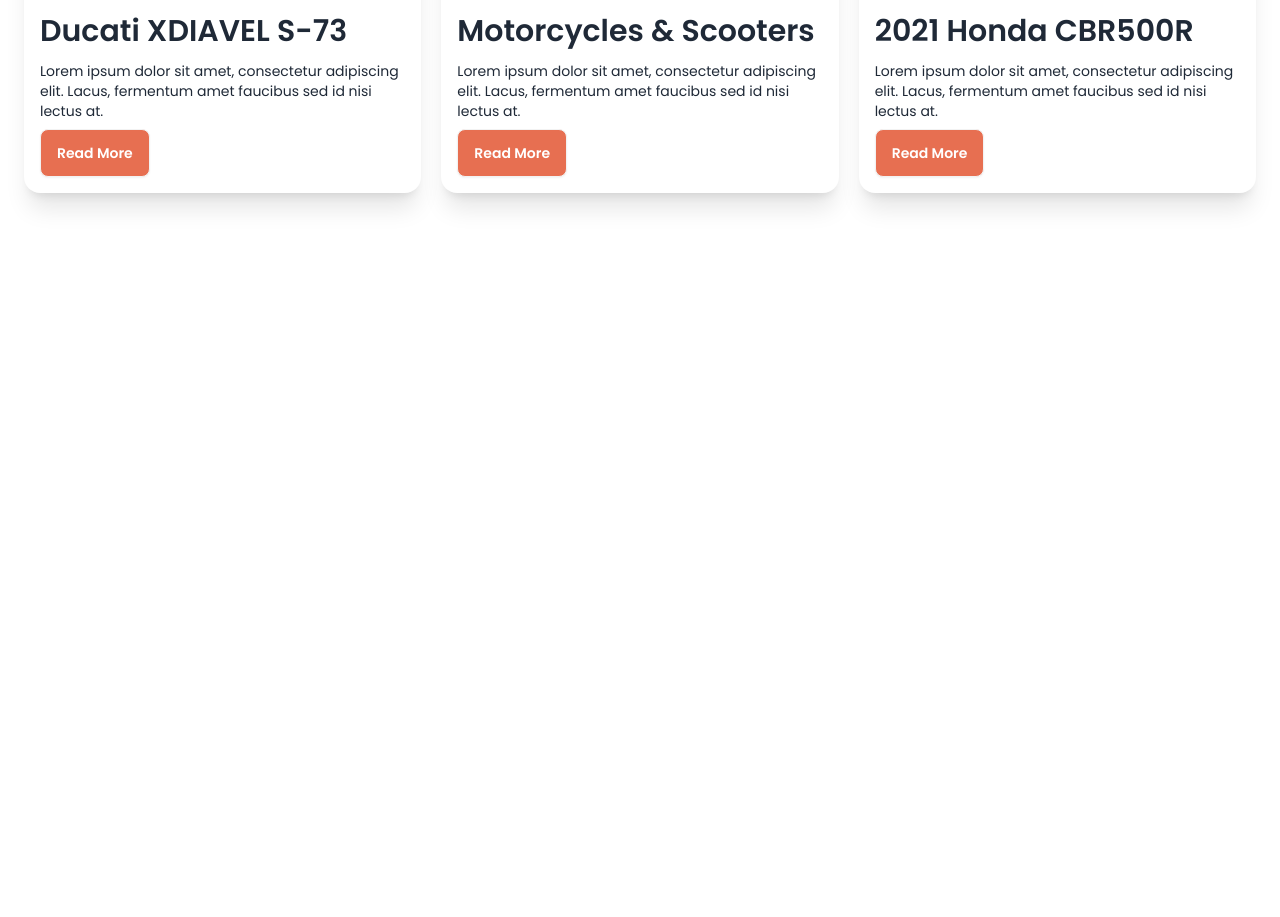
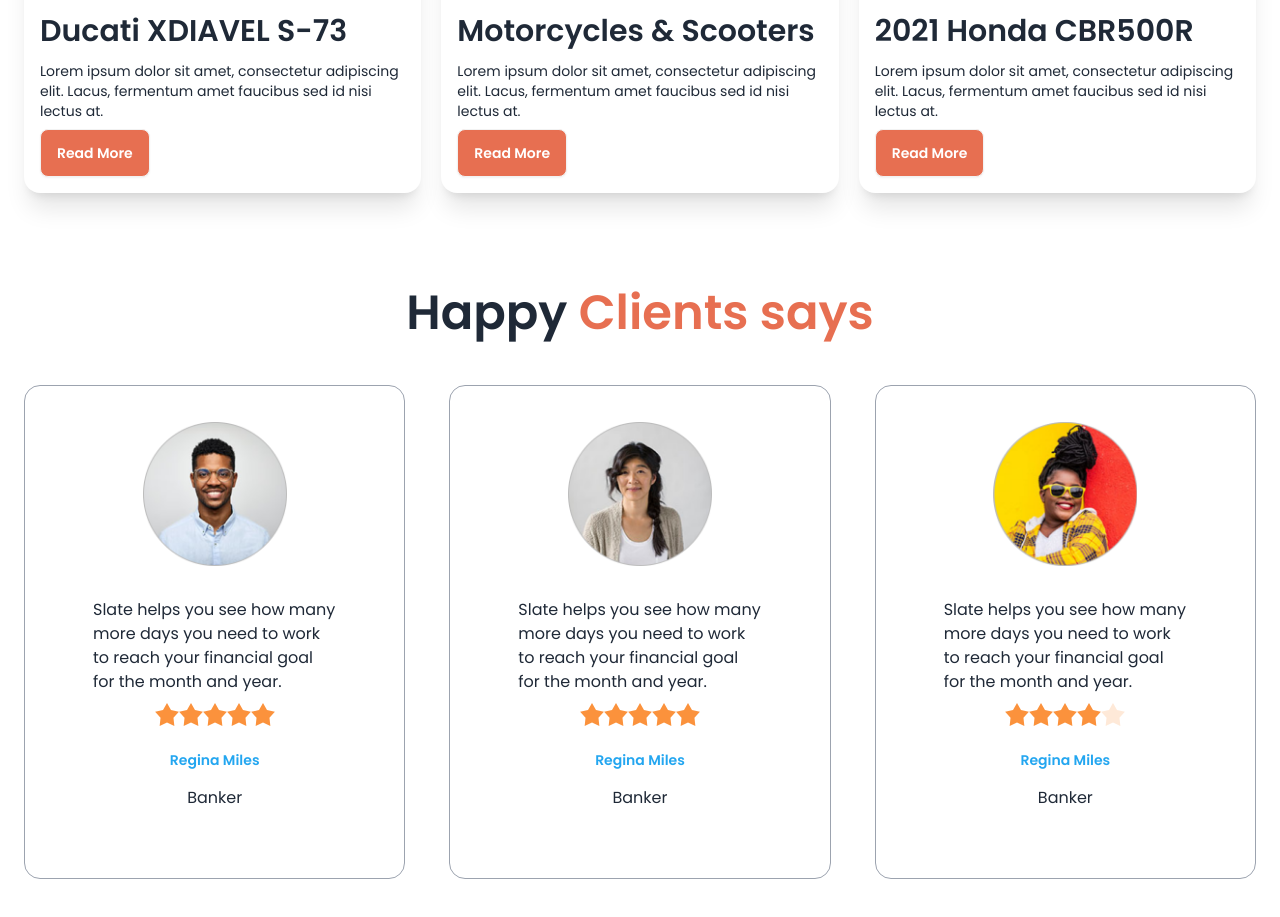
Before and after one commit to TanjilulRafi/biker-zone-daisyUI, a plain HTML site: page index.html in a window 1280 px wide. Shown: the part 1508-2425 px from the top of the page. Before the commit the page ends 1797 px from the top, so only its background shows below. Drawn offline with nearby package versions, Linux system fonts and the light colour scheme.

Commit message:
Added happy clients

```diff
--- a/index.html
+++ b/index.html
@@ -178,12 +178,12 @@
             <div class="grid grid-cols-1 md:grid-cols-2 lg:grid-cols-3 gap-5">
                 <div class="card card-compact bg-base-100 shadow-xl">
                     <figure>
-                        <img src="images/others/latest1.png"
-                            alt="Shoes" />
+                        <img src="images/others/latest1.png" alt="Shoes" />
                     </figure>
                     <div class="card-body">
                         <h2 class="card-title text-3xl">Ducati XDIAVEL S-73</h2>
-                        <p>Lorem ipsum dolor sit amet, consectetur adipiscing elit. Lacus, fermentum amet faucibus sed id nisi lectus at.</p>
+                        <p>Lorem ipsum dolor sit amet, consectetur adipiscing elit. Lacus, fermentum amet faucibus sed
+                            id nisi lectus at.</p>
                         <div class="card-actions justify-start">
                             <button class="btn bg-bike-primary text-white">Read More</button>
                         </div>
@@ -191,12 +191,12 @@
                 </div>
                 <div class="card card-compact bg-base-100 shadow-xl">
                     <figure>
-                        <img src="images/others/latest2.png"
-                            alt="Shoes" />
+                        <img src="images/others/latest2.png" alt="Shoes" />
                     </figure>
                     <div class="card-body">
                         <h2 class="card-title text-3xl">Motorcycles & Scooters</h2>
-                        <p>Lorem ipsum dolor sit amet, consectetur adipiscing elit. Lacus, fermentum amet faucibus sed id nisi lectus at.</p>
+                        <p>Lorem ipsum dolor sit amet, consectetur adipiscing elit. Lacus, fermentum amet faucibus sed
+                            id nisi lectus at.</p>
                         <div class="card-actions justify-start">
                             <button class="btn bg-bike-primary text-white">Read More</button>
                         </div>
@@ -204,12 +204,12 @@
                 </div>
                 <div class="card card-compact bg-base-100 shadow-xl">
                     <figure>
-                        <img src="images/others/latest3.png"
-                            alt="Shoes" />
+                        <img src="images/others/latest3.png" alt="Shoes" />
                     </figure>
                     <div class="card-body">
                         <h2 class="card-title text-3xl">2021 Honda CBR500R</h2>
-                        <p>Lorem ipsum dolor sit amet, consectetur adipiscing elit. Lacus, fermentum amet faucibus sed id nisi lectus at.</p>
+                        <p>Lorem ipsum dolor sit amet, consectetur adipiscing elit. Lacus, fermentum amet faucibus sed
+                            id nisi lectus at.</p>
                         <div class="card-actions justify-start">
                             <button class="btn bg-bike-primary text-white">Read More</button>
                         </div>
@@ -218,6 +218,85 @@
             </div>
         </section>
 
+        <!-- happy customer -->
+        <section class="my-24">
+            <h3 class="text-5xl font-semibold text-center mb-12">Happy <span class="text-bike-primary">Clients
+                    says</span></h3>
+            <div class="grid grid-cols-1 md:grid-cols-2 lg:grid-cols-3 gap-11">
+                <div class="card bg-base-100 p-9 border border-gray-400">
+                    <figure>
+                        <img class="w-36" src="images/others/user-1.png" alt="User" />
+                    </figure>
+                    <div class="card-body">
+                        <p>Slate helps you see how
+                            many more days you need
+                            to work to reach your financial
+                            goal for the month and year.</p>
+                        <div class="card-actions justify-center">
+                            <div class="rating">
+                                <input type="radio" name="rating-2" class="mask mask-star-2 bg-orange-400" />
+                                <input type="radio" name="rating-2" class="mask mask-star-2 bg-orange-400" />
+                                <input type="radio" name="rating-2" class="mask mask-star-2 bg-orange-400" />
+                                <input type="radio" name="rating-2" class="mask mask-star-2 bg-orange-400" checked="checked"  />
+                                <input type="radio" name="rating-2" class="mask mask-star-2 bg-orange-400" />
+                            </div>
+                        </div>
+                        <div class="flex-col text-center space-y-4 mt-4">
+                            <h3 class="text-sm text-[#23A6F0] font-semibold">Regina Miles</h3>
+                            <p>Banker</p>
+                        </div>
+                    </div>
+                </div>
+                <div class="card bg-base-100 p-9 border border-gray-400">
+                    <figure>
+                        <img class="w-36" src="images/others/user-2.png" alt="User" />
+                    </figure>
+                    <div class="card-body">
+                        <p>Slate helps you see how
+                            many more days you need
+                            to work to reach your financial
+                            goal for the month and year.</p>
+                        <div class="card-actions justify-center">
+                            <div class="rating">
+                                <input type="radio" name="rating-2" class="mask mask-star-2 bg-orange-400" />
+                                <input type="radio" name="rating-2" class="mask mask-star-2 bg-orange-400" />
+                                <input type="radio" name="rating-2" class="mask mask-star-2 bg-orange-400" />
+                                <input type="radio" name="rating-2" class="mask mask-star-2 bg-orange-400" checked="checked"  />
+                                <input type="radio" name="rating-2" class="mask mask-star-2 bg-orange-400" />
+                            </div>
+                        </div>
+                        <div class="flex-col text-center space-y-4 mt-4">
+                            <h3 class="text-sm text-[#23A6F0] font-semibold">Regina Miles</h3>
+                            <p>Banker</p>
+                        </div>
+                    </div>
+                </div>
+                <div class="card bg-base-100 p-9 border border-gray-400">
+                    <figure>
+                        <img class="w-36" src="images/others/user-3.png" alt="User" />
+                    </figure>
+                    <div class="card-body">
+                        <p>Slate helps you see how
+                            many more days you need
+                            to work to reach your financial
+                            goal for the month and year.</p>
+                        <div class="card-actions justify-center">
+                            <div class="rating">
+                                <input type="radio" name="rating-2" class="mask mask-star-2 bg-orange-400" />
+                                <input type="radio" name="rating-2" class="mask mask-star-2 bg-orange-400" />
+                                <input type="radio" name="rating-2" class="mask mask-star-2 bg-orange-400" />
+                                <input type="radio" name="rating-2" class="mask mask-star-2 bg-orange-400" checked="checked"  />
+                                <input type="radio" name="rating-2" class="mask mask-star-2 bg-orange-400" />
+                            </div>
+                        </div>
+                        <div class="flex-col text-center space-y-4 mt-4">
+                            <h3 class="text-sm text-[#23A6F0] font-semibold">Regina Miles</h3>
+                            <p>Banker</p>
+                        </div>
+                    </div>
+                </div>
+            </div>
+        </section>
     </main>
     <footer>
 
```
